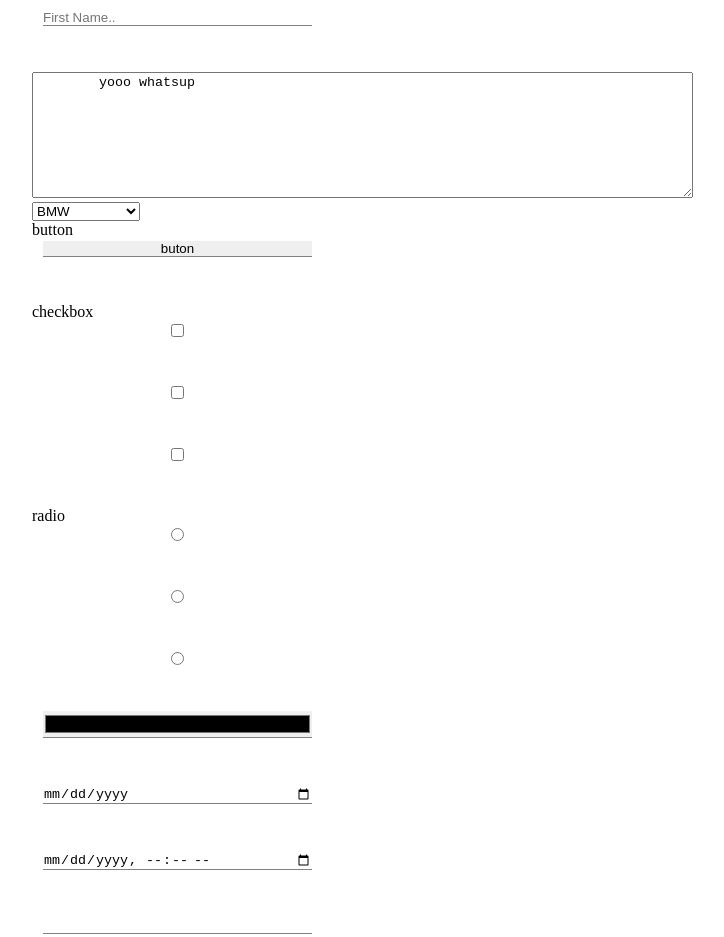
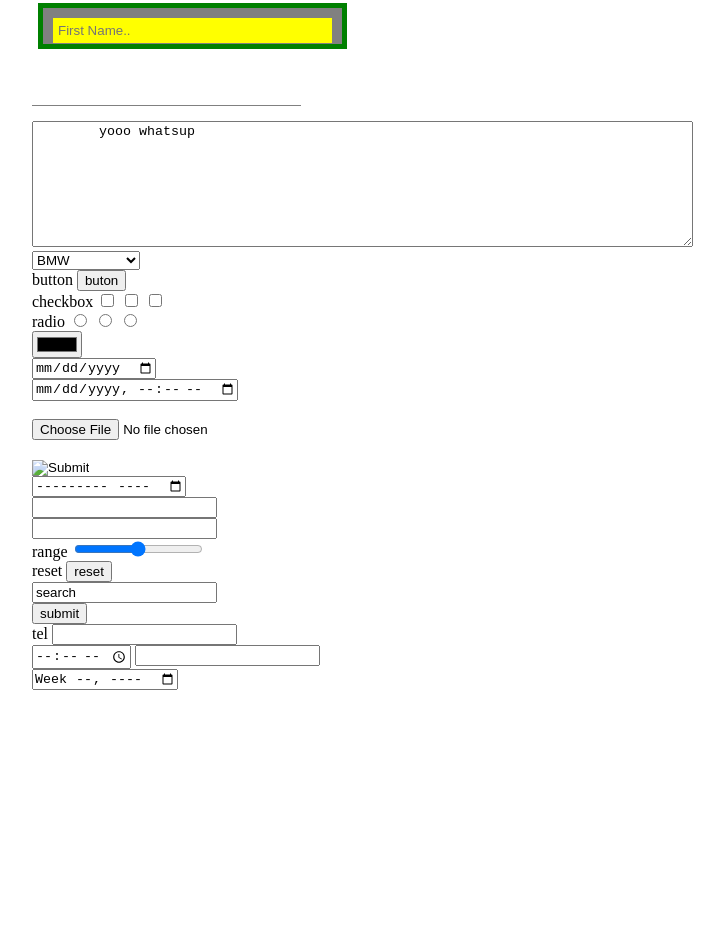
Before and after one commit to bmwuser/form-fields, a plain HTML site: page index.html in a window 1280 px wide. Shown: the top 937 px of the page, without its empty margins (458-1182 px from the left). After the commit the page ends 800 px from the top, so only its background shows below. Drawn offline with Linux system fonts and the light colour scheme.

Commit message:
added underline for input type email

```diff
--- a/index.html
+++ b/index.html
@@ -8,6 +8,9 @@
   <body>
       <form class="" action="index.html" method="get">
         <input type="text" placeholder="First Name..">
+        <div class="email-bg">
+          <input type="email">
+        </div>
         <textarea name="textarea" rows="8" cols="80" readonly>
         yooo whatsup
         </textarea>
@@ -45,7 +48,7 @@
         <br>
         <input type="datetime-local">
         <br>
-        <input type="email">
+
         <br>
         <input type="file">
         <br>
--- a/style.css
+++ b/style.css
@@ -2,11 +2,40 @@ form {
 margin: 0 auto;
 width: 300px;
 }
-input {
+
+[type="text"] {
   width: 269px;
   margin-left: 11px;
   padding: 0;
   margin-bottom: 46px;
+  border: 10px solid grey;
+  border-bottom: 1px solid grey;
+  outline: 5px solid green;
+  padding:5px;
+  background: yellow;
+
+  }
+  .email-bg {
+
+    position: relative;
+    width: 269px;
+    height: 16px;
+    margin-bottom: 15px;
+
+    background: linear-gradient(90deg, #AB47BC 0%, #7B1FA2 100%);
+  }
+[type="email"] {
+  position: absolute;
+  background: white;
+  width: 269px;
+  top: 0;
+  padding: 0;
+  margin: 0;
   border: none;
   border-bottom: 1px solid grey;
-  }
+  outline: none;
+}
+[type="email"]:focus {
+
+border: none;
+}
```
